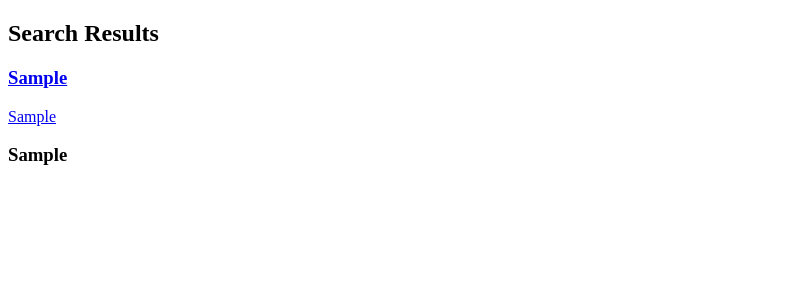
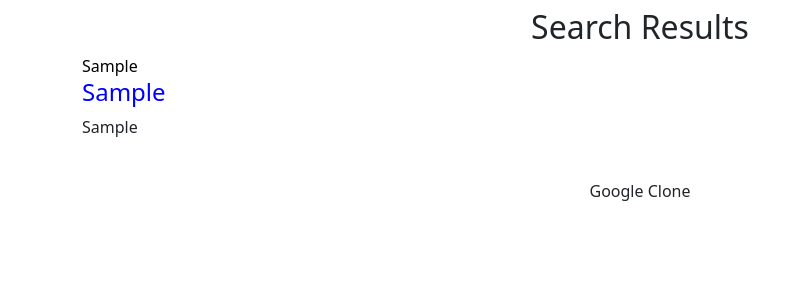
Before and after one commit to xtreme-coding/google-clone-django, a Django app: template templates/search.html in a window 1280 px wide. Shown: the top 300 px of the page, without its empty margins (0-803 px from the left). Run offline with Django 3.2, Linux system fonts and the light colour scheme; the template is opened without the code that fills it: most values are stand-ins (such as "Sample title", 1, 10 or a date in 2020).

Commit message:
added basic styling

```diff
--- /dev/null
+++ b/templates/base.html
@@ -0,0 +1,25 @@
+<!DOCTYPE html>
+<html lang="en">
+
+<head>
+    <!-- Required meta tags -->
+    <meta charset="utf-8">
+    <meta name="viewport" content="width=device-width, initial-scale=1">
+    <!-- Bootstrap CSS -->
+    <link href="https://cdn.jsdelivr.net/npm/bootstrap@5.0.0-beta1/dist/css/bootstrap.min.css" rel="stylesheet" integrity="sha384-giJF6kkoqNQ00vy+HMDP7azOuL0xtbfIcaT9wjKHr8RbDVddVHyTfAAsrekwKmP1" crossorigin="anonymous">
+    <title>Google</title>
+    <style>
+    .link {
+        text-decoration: none;
+    }
+    </style>
+</head>
+
+<body>
+    {% block content %}
+    {% endblock content %}
+    <footer class="text-center">Google Clone</footer>
+    <script src="https://cdn.jsdelivr.net/npm/bootstrap@5.0.0-beta1/dist/js/bootstrap.bundle.min.js" integrity="sha384-ygbV9kiqUc6oa4msXn9868pTtWMgiQaeYH7/t7LECLbyPA2x65Kgf80OJFdroafW" crossorigin="anonymous"></script>
+</body>
+
+</html>
--- a/templates/search.html
+++ b/templates/search.html
@@ -1,24 +1,17 @@
-<!DOCTYPE html>
-<html lang="en">
-
-<head>
-    <meta charset="UTF-8">
-    <meta name="viewport" content="width=device-width, initial-scale=1.0">
-    <title>Google</title>
-</head>
-
-<body>
+{% extends "base.html" %}
+{% block content %}
 {% if final_result %}
+<div class="container text-center my-2">
     <h2>Search Results</h2>
+</div>
 {% for result in final_result %}
-    <div>
-        <h3><a href="{{result.1}}">{{result.0}}</a></h3>
-        <a href="{{result.1}}">{{result.1}}</a>
-        <h3>{{result.2}}</h3>
+<div class="container">
+    <a href="{{result.1}}" class="link" style="color: black">{{result.1}}</a>
+    <h4><a href="{{result.1}}" class="link" style="color: blue">{{result.0}}</a></h4>
+    <p>{{result.2}}</p>
 </div>
 <br>
 {% endfor %}
 {% endif %}
-</body>
-
-</html>
+{% endblock content %}
+<a href=""></a>
```
Also changed, not shown: templates/index.html (+8 -13 lines). Lines whose indentation alone changed are shown as unchanged.
